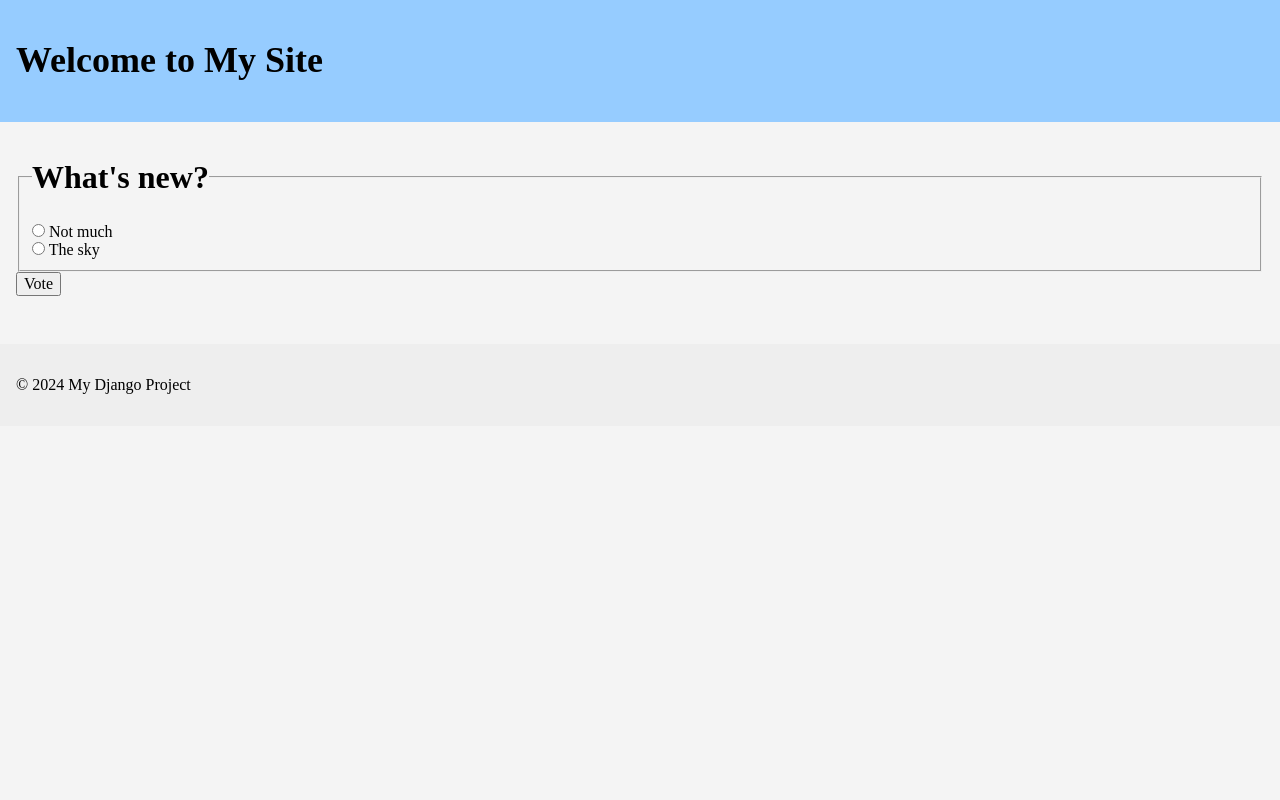
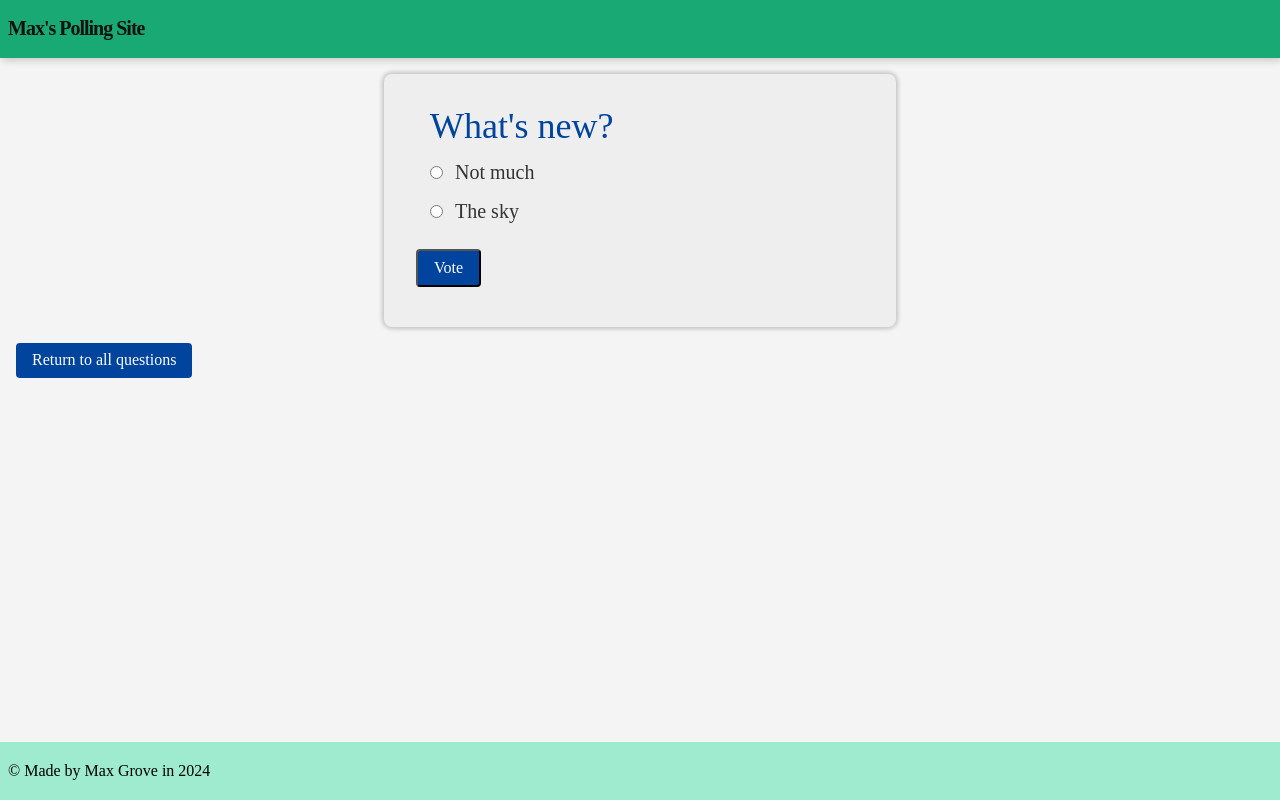
Before and after one commit to maxgrove42/grove-polls, a Django app: page /1/ in a window 1280 px wide. Run offline with Django 5.2, Linux system fonts and the light colour scheme; data comes from the database, SQL or seed files in the repository; both versions use the stored data as it was after the commit.

Commit message:
improve styling of templates

```diff
--- a/polls/templates/base.html
+++ b/polls/templates/base.html
@@ -8,23 +8,30 @@
       rel="stylesheet"
       href="https://unpkg.com/tachyons@4.12.0/css/tachyons.min.css"
     />
+    <style>
+      html, body {
+        height: 100%;
+      }
+    </style>
     {% block extra_head %}
     <!-- Additional CSS or JS can be inserted by child templates -->
     {% endblock %}
   </head>
-  <body class="bg-near-white">
-    <header class="pa3 bg-light-blue">
-      <h1 class="f2">Welcome to My Site</h1>
+  <body class="bg-near-white flex flex-column">
+    <header class="pa1 pl2 bg-green shadow-4">
+      <div class="flex items-center">
+        <h1 class="f4 near-black tracked-tight">Max's Polling Site</h1>
+      </div>
     </header>
 
-    <main class="pa3">
+    <main class="pa3 flex-grow-1">
       {% block content %}
       <!-- Default content, if not overridden -->
       {% endblock %}
     </main>
 
-    <footer class="pa3 bg-light-gray mt4">
-      <p>&copy; 2024 My Django Project</p>
+    <footer class="pa1 pl2 bg-light-green mt4">
+      <p>&copy; Made by Max Grove in 2024</p>
     </footer>
 
     {% block extra_js %}
--- a/polls/templates/polls/detail.html
+++ b/polls/templates/polls/detail.html
@@ -1,25 +1,32 @@
 {% extends 'base.html' %}
 {% block title %}Vote{% endblock %}
 {% block content %}
-  <form action="{% url 'polls:vote' question.id %}" method="post">
+  <form action="{% url 'polls:vote' question.id %}" method="post" class="pa4 bg-light-gray br3 shadow-1 mw6 center">
     {% csrf_token %}
-    <fieldset>
-      <legend><h1>{{ question.question_text }}</h1></legend>
+    <fieldset class="bn">
+      <legend class="f2 mb2 dark-blue">{{ question.question_text }}</legend>
+
       {% if error_message %}
-        <p><strong>{{ error_message }}</strong></p>
-      {% endif %} {% for choice in question.choice_set.all %}
+        <p class="bg-washed-red pa2"><strong>{{ error_message }}</strong></p>
+      {% endif %}
+
+      {% for choice in question.choice_set.all %}
+        <div class="mb3">
           <input
             type="radio"
             name="choice"
             id="choice{{ forloop.counter }}"
             value="{{ choice.id }}"
+            class="mr2"
           />
-        <label for="choice{{ forloop.counter }}">
-          {{ choice.choice_text }}
-        </label>
-        <br />
+          <label for="choice{{ forloop.counter }}" class="f4 dark-gray">{{ choice.choice_text }}</label>
+        </div>
       {% endfor %}
     </fieldset>
-    <input type="submit" value="Vote" />
+
+    <input type="submit" value="Vote" class="f5 link dim br2 ph3 pv2 mb2 dib white bg-dark-blue b-gray">
   </form>
+  <a href="{% url 'polls:index' %}" class="f5 link dim br2 ph3 pv2 mt3 dib white bg-dark-blue">
+    Return to all questions
+  </a>
 {% endblock %}
```
Also changed, not shown: polls/templates/polls/index.html (+5 -4 lines), polls/templates/polls/results.html (+11 -6 lines), db.sqlite3. Lines whose indentation alone changed are shown as unchanged.
